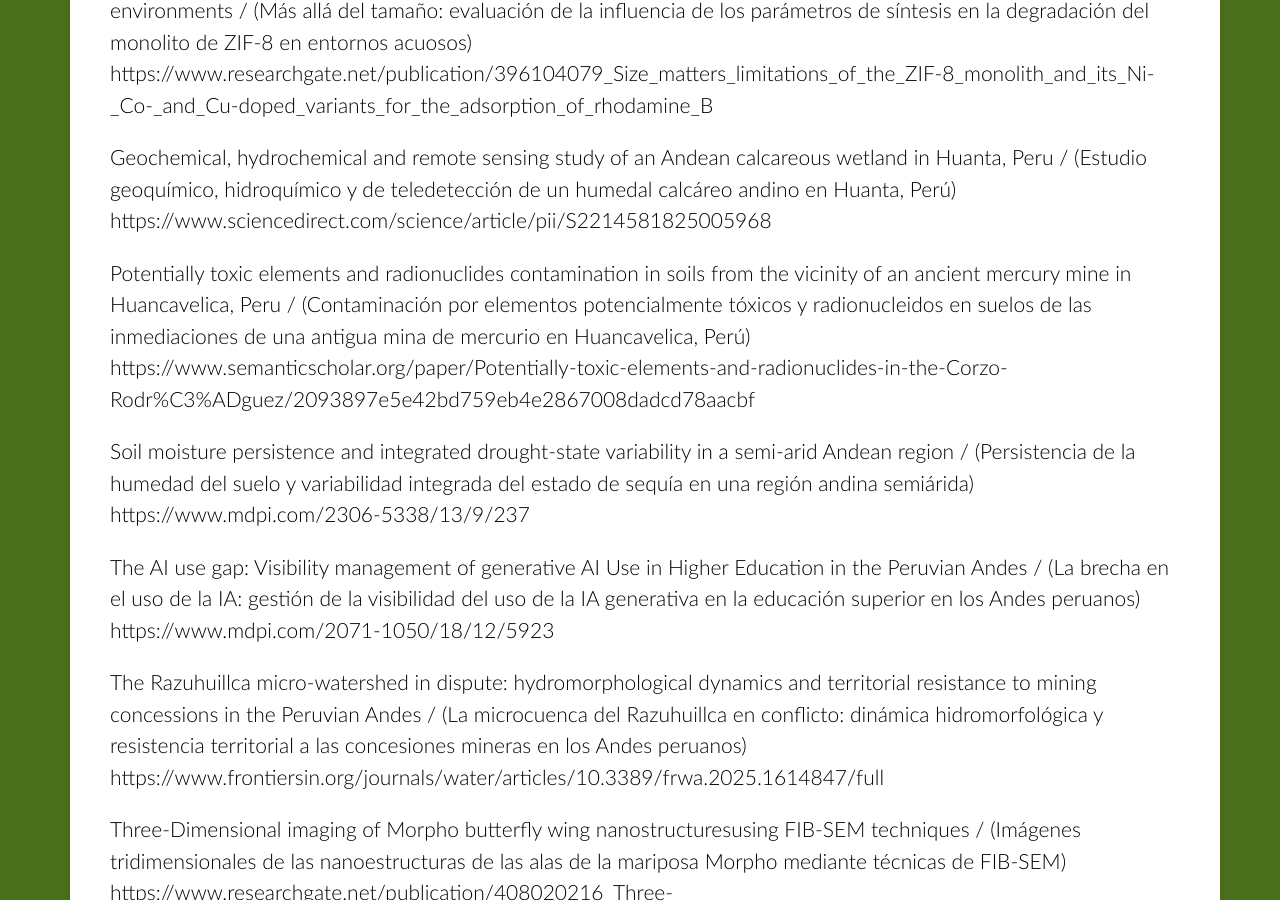
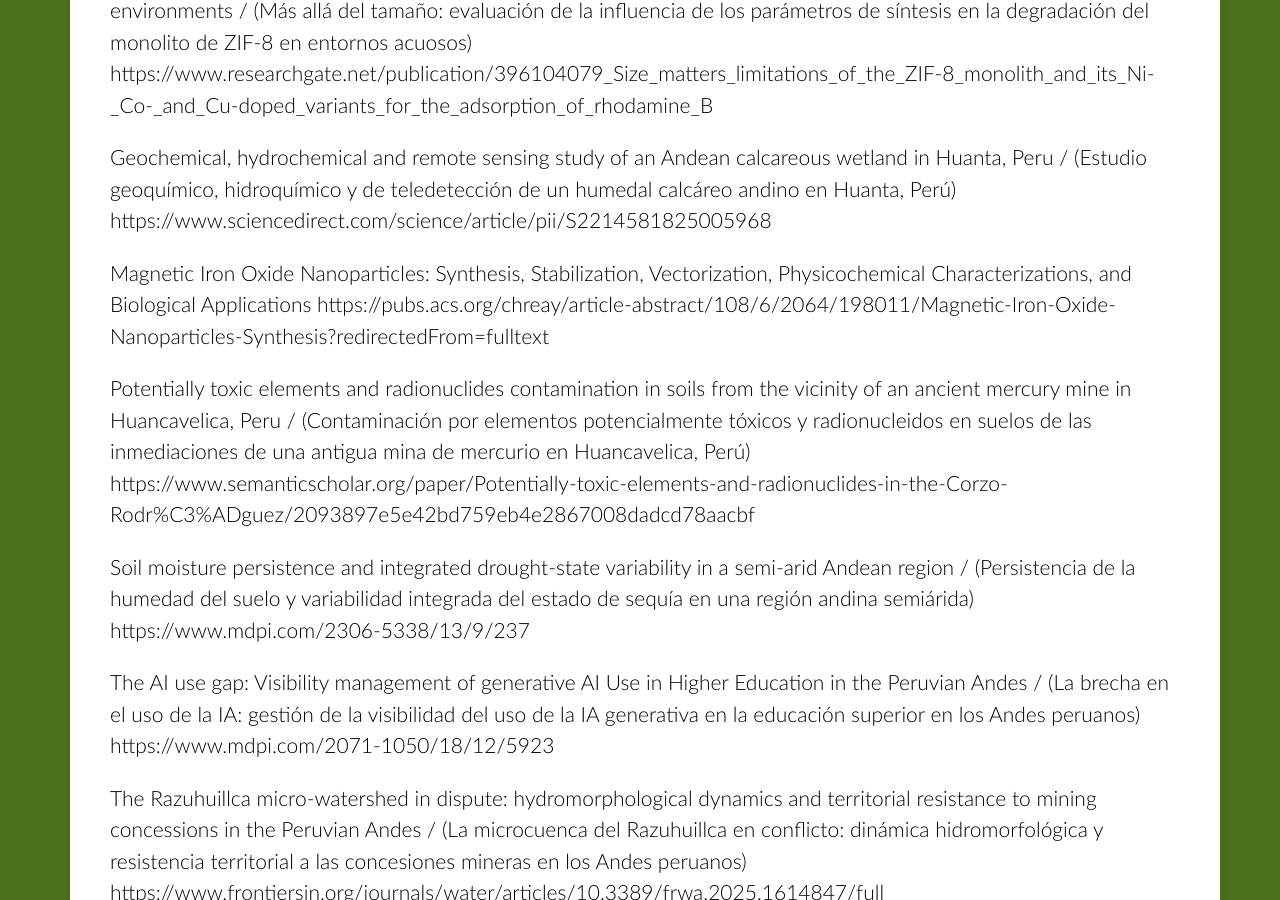
Before and after one commit to HVLepage/cavep-unah, a Jekyll site: the page built from pages/publications.md, in a window 1280 px wide and 900 px high, scrolled down 699 px. Built offline with Jekyll 4.4.1, drawn with Linux system fonts in a browser that asks for light colours.

Commit message:
Update publications.md

```diff
--- a/pages/publications.md
+++ b/pages/publications.md
@@ -22,6 +22,10 @@ https://www.researchgate.net/publication/396104079_Size_matters_limitations_of_t
 
 Geochemical, hydrochemical and remote sensing study of an Andean calcareous wetland in Huanta, Peru / (Estudio geoquímico, hidroquímico y de teledetección de un humedal calcáreo andino en Huanta, Perú)
 https://www.sciencedirect.com/science/article/pii/S2214581825005968
+
+
+Magnetic Iron Oxide Nanoparticles: Synthesis, Stabilization, Vectorization, Physicochemical Characterizations, and Biological Applications
+https://pubs.acs.org/chreay/article-abstract/108/6/2064/198011/Magnetic-Iron-Oxide-Nanoparticles-Synthesis?redirectedFrom=fulltext
 
 
 Potentially toxic elements and radionuclides contamination in soils from the vicinity of an ancient mercury mine in Huancavelica, Peru / (Contaminación por elementos potencialmente tóxicos y radionucleidos en suelos de las inmediaciones de una antigua mina de mercurio en Huancavelica, Perú)
```
